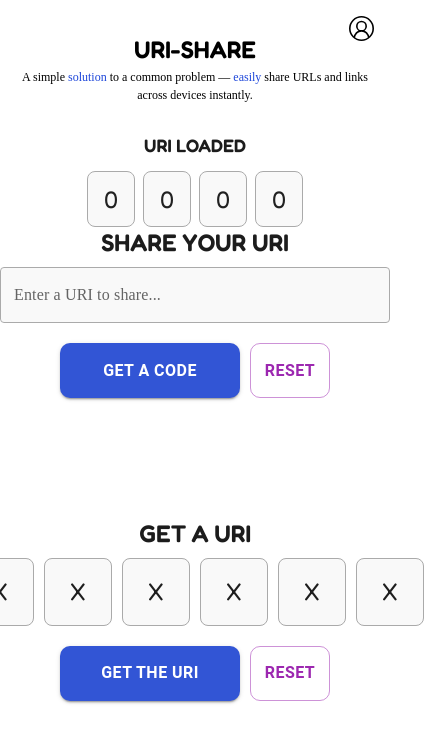
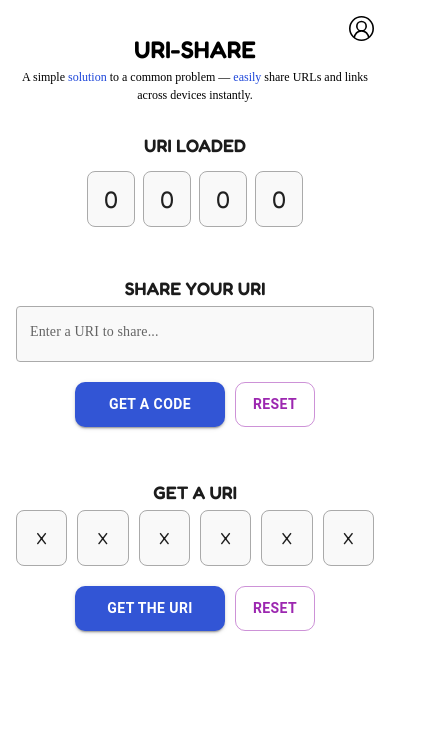
Before and after one commit to ZubalYana/url-share, a React (Vite) app: page / in a window 390 px wide. Shown: the top 742 px of the page, 424 px wide, since content can reach past the window. Built offline with nearby package versions, Linux system fonts and the light colour scheme; no server answers; a web font is replaced by a local one.

Commit message:
finish the responsive design for phone or smaller models, adjust the overflow and modify styles

```diff
--- a/src/App.css
+++ b/src/App.css
@@ -4,7 +4,7 @@ h3,
 h4,
 h5,
 h6 {
-    font-family: Fredoka;
+  font-family: Fredoka;
 }
 
 label,
@@ -15,9 +15,16 @@ button,
 select,
 a,
 li {
-    font-family: MuseoModerno;
+  font-family: MuseoModerno;
 }
 
+
 body {
-  overflow: hidden;
+  overflow-y: auto;
 }
+
+@media (min-width: 768px) {
+  body {
+    overflow: hidden;
+  }
+}
--- a/src/App.jsx
+++ b/src/App.jsx
@@ -7,14 +7,14 @@ function App() {
 
 
 
-    // git merge main в гілці щоб працював tailwind в інших гілках
+  // git merge main в гілці щоб працював tailwind в інших гілках
 
   return (
     <>
 
       <Header />
 
-         <URILoaderBlock  />
+      <URILoaderBlock />
 
       <UriActions />
 
--- a/src/components/BoxUriActions/MiniCompUriActions/UriGettingComp/ActionButtons/ActionButtons.jsx
+++ b/src/components/BoxUriActions/MiniCompUriActions/UriGettingComp/ActionButtons/ActionButtons.jsx
@@ -11,9 +11,9 @@ export default function ActionButtons({ isUri, handleButtonClick, handleReset })
                     backgroundColor: '#3255D5',
                     color: '#fff',
                     borderRadius: '10px',
-                    width: '180px',
-                    height: '55px',
-                    fontSize: '16px',
+                    width: { xs: '150px', sm: '180px' },
+                    height: { xs: '45px', sm: '55px' },
+                    fontSize: { xs: '14px', sm: '16px' },
                     fontWeight: '600',
                     textTransform: 'uppercase',
                     '&:hover': { backgroundColor: '#2C48AA' },
@@ -29,8 +29,8 @@ export default function ActionButtons({ isUri, handleButtonClick, handleReset })
                 sx={{
                     borderRadius: '10px',
                     width: '80px',
-                    height: '55px',
-                    fontSize: '16px',
+                    height: { xs: '45px', sm: '55px' },
+                    fontSize: { xs: '14px', sm: '16px' },
                     fontWeight: '600',
                     textTransform: 'uppercase',
                 }}
--- a/src/components/BoxUriActions/MiniCompUriActions/UriGettingComp/CodeInput/CodeInput.jsx
+++ b/src/components/BoxUriActions/MiniCompUriActions/UriGettingComp/CodeInput/CodeInput.jsx
@@ -12,9 +12,10 @@ export default function CodeInput({ inputsRef, handleChange, handleKeyDown, hand
                         maxLength: 1,
                         style: {
                             textAlign: 'center',
-                            fontSize: '24px',
-                            width: '40px',
-                            maxHeight: '56px',
+                            fontSize: { xs: '14px', sm: '24px' },
+                            width: { xs: '35px', sm: '40px' },
+                            height: { xs: '35px', sm: '56px' },
+                            maxHeight: { xs: '35px', sm: '56px' },
                             fontFamily: 'fredoka',
                         },
                     }}
--- a/src/components/BoxUriActions/MiniCompUriActions/UriSharingComp/ActionButtons/ActionButtons.jsx
+++ b/src/components/BoxUriActions/MiniCompUriActions/UriSharingComp/ActionButtons/ActionButtons.jsx
@@ -11,9 +11,9 @@ export default function ActionButtons({ isCode, handleButtonClick, handleReset }
                     backgroundColor: '#3255D5',
                     color: '#fff',
                     borderRadius: '10px',
-                    width: '180px',
-                    height: '55px',
-                    fontSize: '16px',
+                    width: { xs: '150px', sm: '180px' },
+                    height: { xs: '45px', sm: '55px' },
+                    fontSize: { xs: '14px', sm: '16px' },
                     fontWeight: '600',
                     textTransform: 'uppercase',
                     '&:hover': { backgroundColor: '#2C48AA' },
@@ -30,8 +30,8 @@ export default function ActionButtons({ isCode, handleButtonClick, handleReset }
                 sx={{
                     borderRadius: '10px',
                     width: '80px',
-                    height: '55px',
-                    fontSize: '16px',
+                    height: { xs: '45px', sm: '55px' },
+                    fontSize: { xs: '14px', sm: '16px' },
                     fontWeight: '600',
                     textTransform: 'uppercase',
                 }}
--- a/src/components/BoxUriActions/MiniCompUriActions/UriSharingComp/UriInput/UriInput.jsx
+++ b/src/components/BoxUriActions/MiniCompUriActions/UriSharingComp/UriInput/UriInput.jsx
@@ -10,6 +10,7 @@ export default function UriInput({ uri, setUri }) {
             onChange={(e) => setUri(e.target.value)}
             fullWidth
             sx={{
+                width: '100%',
                 backgroundColor: '#f9f9f9',
                 borderRadius: '8px',
                 '& .MuiOutlinedInput-root': {
@@ -18,7 +19,7 @@ export default function UriInput({ uri, setUri }) {
                     '&.Mui-focused fieldset': { borderColor: '#673ab7' },
                 },
                 '& .MuiInputLabel-root': {
-                    fontSize: '16px',
+                    fontSize: { xs: '14px', sm: '16px' },
                     fontFamily: 'MuseoModerno',
                 },
             }}
--- a/src/components/BoxUriActions/UriActions/UriActions.jsx
+++ b/src/components/BoxUriActions/UriActions/UriActions.jsx
@@ -3,7 +3,7 @@ import UriSharing from '../uriSharing/uriSharing'
 import UriGetting from '../UriGetting/UriGetting'
 export default function UriActions() {
     return (
-        <div className='uriActions w-full flex flex-col justify-center items-center gap-[120px] md:flex-row'>
+        <div className='uriActions w-full h-fit flex flex-col justify-center items-center gap-[20px] md:flex-row md:gap-[120px]'>
             <UriSharing />
             <UriGetting />
         </div>
--- a/src/components/BoxUriActions/UriGetting/UriGetting.jsx
+++ b/src/components/BoxUriActions/UriGetting/UriGetting.jsx
@@ -127,8 +127,8 @@ const UriGetting = () => {
 
 
     return (
-        <div className="w-[100%] flex flex-col items-center md:w-[500px] md:h-[225px]">
-            <h3 className="uppercase text-2xl font-semibold mb-2 text-[#1c1c1c]">Get a URI</h3>
+        <div className="w-[100%] flex flex-col items-center p-4 md:w-[500px] md:h-[225px] md:p-0">
+            <h2 className='text-[18px] font-semibold text-center mb-1 uppercase md:text-[24px] text-[#1c1c1c]'>Get a URI</h2>
             <CodeInput
                 inputsRef={inputsRef}
                 handleChange={handleChange}
--- a/src/components/BoxUriActions/uriSharing/uriSharing.jsx
+++ b/src/components/BoxUriActions/uriSharing/uriSharing.jsx
@@ -93,8 +93,8 @@ export default function UriSharing() {
     };
 
     return (
-        <div className="w-[100%] flex flex-col items-center md:w-[500px] md:h-[225px]">
-            <h3 className="uppercase text-2xl font-semibold mb-2 text-[#1c1c1c]">Share your URI</h3>
+        <div className="w-[100%] flex flex-col items-center mt-8 p-4 md:w-[500px] md:h-[225px] md:mt-0 md:p-0">
+            <h2 className='text-[18px] font-semibold text-center mb-1 uppercase md:text-[24px] text-[#1c1c1c]'>Share your URI</h2>
 
             <UriInput uri={uri} setUri={setUri} />
 
```
